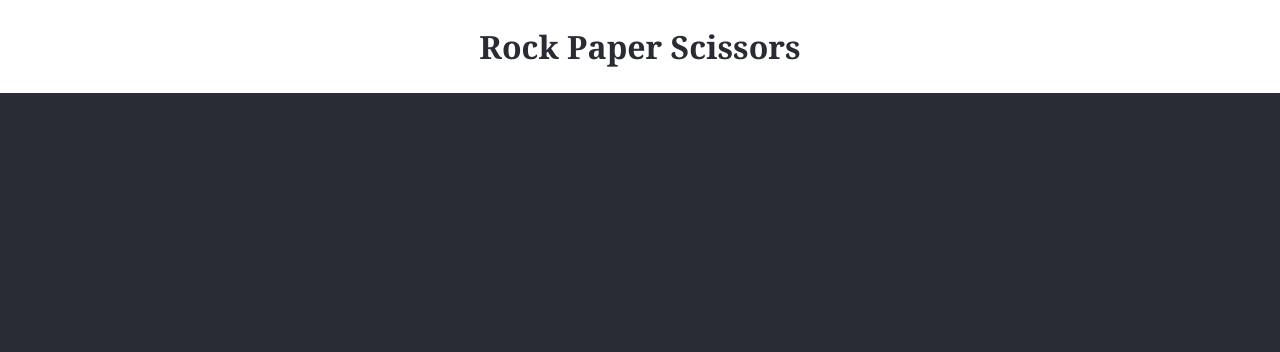
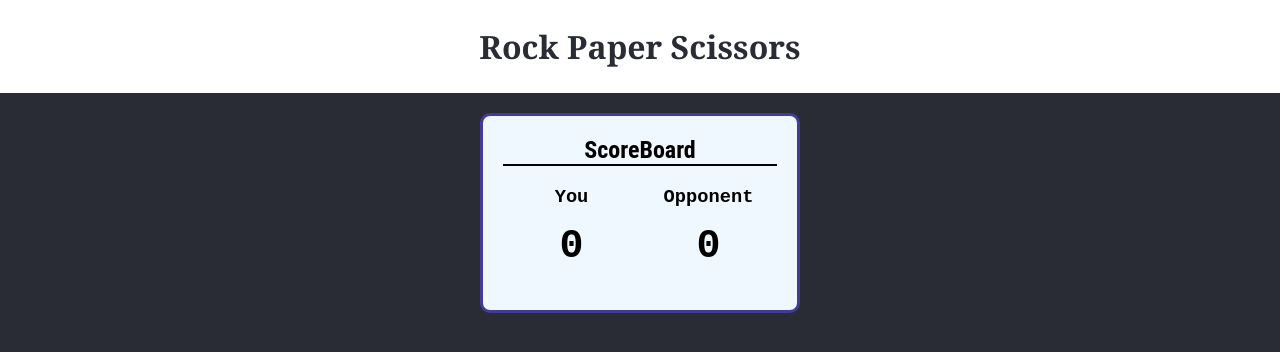
Before and after one commit to Mozes721/Vue_rock_paper_scissors, a Vue app in the folder rock_paper_scissors/: page / in a window 1280 px wide. Shown: the top 352 px of the page. Built offline with nearby package versions, Linux system fonts and the light colour scheme.

Commit message:
scoreboard container

```diff
--- a/rock_paper_scissors/src/components/Scoreboard.vue
+++ b/rock_paper_scissors/src/components/Scoreboard.vue
@@ -1,25 +1,69 @@
 <template>
   <div class="scoreboard">
-    <h1>{{ msg }}</h1>
+    <div class="scorecontainer">
+      <h2 class="score_text">ScoreBoard</h2>
+      <div class="float-child">
+        <div class="player">
+          <h3>You</h3>
+          <h3 class="score">0</h3>
+        </div>
+      </div>
+      <div class="float-child">
+        <div class="oponent">
+          <h3>Opponent</h3>
+          <h3 class="score">0</h3>
+        </div>
+      </div>
+    </div>
 
   </div>
 </template>
 
 
-<!-- Add "scoped" attribute to limit CSS to this component only
+
 <style scoped>
+.scoreboard {
+    display: flex;
+    align-items: center;
+    justify-content: center;
+
+}
+
+.scorecontainer {
+  margin-top: 20px;
+  padding: 20px;
+  width: 25%;
+  height: 200px;
+  background-color:aliceblue;
+  border: 3px solid rgb(68, 59, 151);
+  border-radius: 10px;
+}
+.score_text {
+  background-color: aliceblue;
+  text-align: center;
+  font-family: 'Roboto Condensed', sans-serif;
+  border-bottom: 2px solid #000;
+  width:100%;
+}
+
+.float-child {
+  background-color: aliceblue;
+  width: 50%;
+  float: left;
+  padding: 20px;
+
+}
 h3 {
-  margin: 40px 0 0;
+  background-color: aliceblue;
+  text-align: center;
+  font-family: 'Do Hyeon', sans-serif;
+  font-family: 'Roboto Condensed', sans-serif;
+  font-family: 'Source Code Pro', monospace;
 }
-ul {
-  list-style-type: none;
-  padding: 0;
+.score {
+  padding: 1rem;
+  font-size: 40px;
 }
-li {
-  display: inline-block;
-  margin: 0 10px;
-}
-a {
-  color: #42b983;
-}
-</style> -->
+
+
+</style>
```
